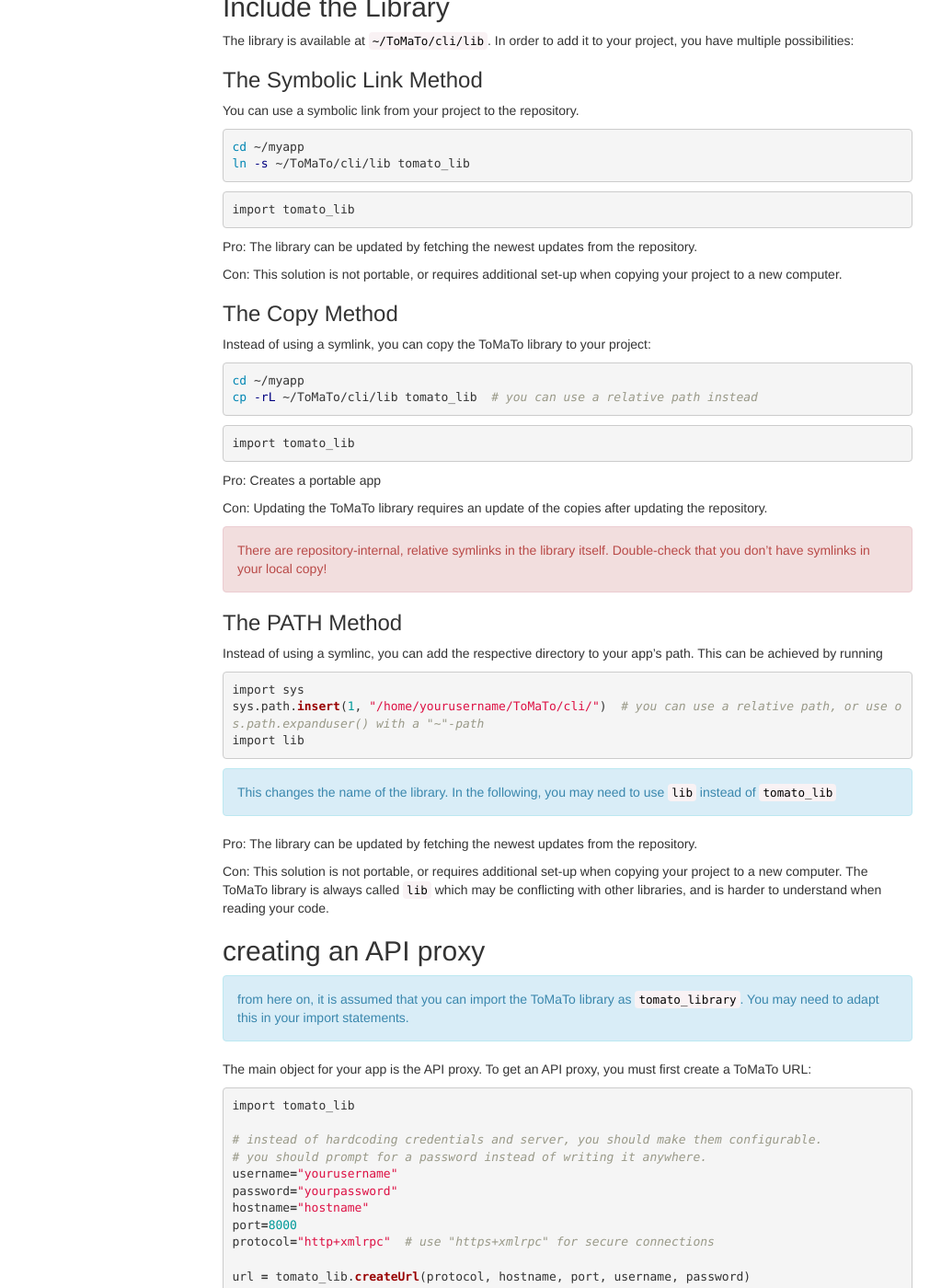
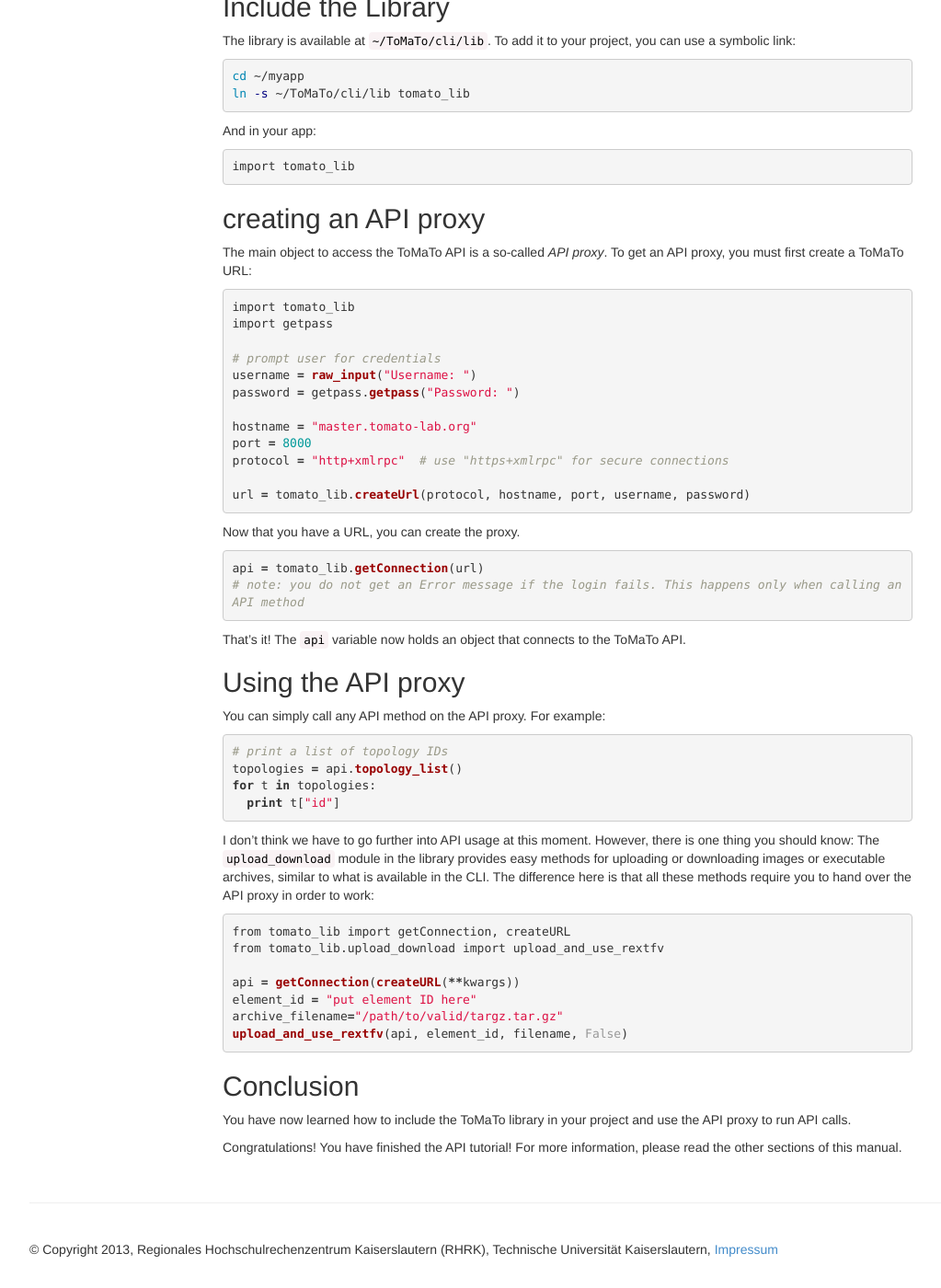
Before and after one commit to GLab/glab.github.io, a Jekyll site: the page built from manuals/dev/api_tutorial/api_lib.md, in a window 1280 px wide and 1400 px high, scrolled down 728 px. Shown: the whole window at 92% size, without its empty margins (38-1061 px from the left). Built offline with Jekyll 4.4.1, drawn with Linux system fonts in a browser that asks for light colours; some of the changed text lies outside the part shown.

````diff
--- a/_data/manuals.yml
+++ b/_data/manuals.yml
@@ -155,6 +155,9 @@ dev:
     - title: CLI Scripting
       id: api_tutorial/cli_scripts
       indent: 1
+    - title: ToMaTo Library
+      id: api_tutorial/api_lib
+      indent: 1
     - title: Examples
       id: examples
       indent: 0
--- a/manuals/dev/api_tutorial/api_lib.md
+++ b/manuals/dev/api_tutorial/api_lib.md
@@ -13,92 +13,48 @@ This tutorial will walk you through the steps of connecting your own Python prog
 ## Preparation
 
 We assume you already have started developing your own Python app. This means that there is a root module with multiple sub-modules. The folder structure may be something like this:
-```
+{% highlight bash %}
 ~/myapp/
-|
+│
 ├── somelib/
 │   └── __init__.py
 ├── __init__.py
 └── somefile.py
-```
+{% endhighlight %}
 
 Furthermore, it is assumed that you have cloned the git repository to `~/ToMaTo`.
 
 ## Include the Library
 
-The library is available at `~/ToMaTo/cli/lib`. In order to add it to your project, you have multiple possibilities:
-
-### The Symbolic Link Method
-
-You can use a symbolic link from your project to the repository.
+The library is available at `~/ToMaTo/cli/lib`. To add it to your project, you can use a symbolic link:
 
 {% highlight bash %}
 cd ~/myapp
 ln -s ~/ToMaTo/cli/lib tomato_lib
 {% endhighlight %}
 
-{% highlight python %}
-import tomato_lib
-{% endhighlight %}
-
-Pro: The library can be updated by fetching the newest updates from the repository.
-
-Con: This solution is not portable, or requires additional set-up when copying your project to a new computer.
-
-### The Copy Method
-
-Instead of using a symlink, you can copy the ToMaTo library to your project:
-
-{% highlight bash %}
-cd ~/myapp
-cp -rL ~/ToMaTo/cli/lib tomato_lib  # you can use a relative path instead
-{% endhighlight %}
+And in your app:
 
 {% highlight python %}
 import tomato_lib
 {% endhighlight %}
 
-Pro: Creates a portable app
-
-Con: Updating the ToMaTo library requires an update of the copies after updating the repository.
-
-{:.alert .alert-danger}
-There are repository-internal, relative symlinks in the library itself. Double-check that you don't have symlinks in your local copy!
-
-### The PATH Method
-
-Instead of using a symlinc, you can add the respective directory to your app's path. This can be achieved by running
-
-{% highlight python %}
-import sys
-sys.path.insert(1, "/home/yourusername/ToMaTo/cli/")  # you can use a relative path, or use os.path.expanduser() with a "~"-path
-import lib
-{% endhighlight %}
-
-{:.alert .alert-info}
-This changes the name of the library. In the following, you may need to use `lib` instead of `tomato_lib`
-
-Pro: The library can be updated by fetching the newest updates from the repository.
-
-Con: This solution is not portable, or requires additional set-up when copying your project to a new computer. The ToMaTo library is always called `lib` which may be conflicting with other libraries, and is harder to understand when reading your code.
 
 ## creating an API proxy
 
-{:.alert .alert-info}
-from here on, it is assumed that you can import the ToMaTo library as `tomato_library`. You may need to adapt this in your import statements.
-
-The main object for your app is the API proxy. To get an API proxy, you must first create a ToMaTo URL:
+The main object to access the ToMaTo API is a so-called _API proxy_. To get an API proxy, you must first create a ToMaTo URL:
 
 {% highlight python %}
 import tomato_lib
+import getpass
 
-# instead of hardcoding credentials and server, you should make them configurable.
-# you should prompt for a password instead of writing it anywhere.
-username="yourusername"
-password="yourpassword"
-hostname="hostname"
-port=8000
-protocol="http+xmlrpc"  # use "https+xmlrpc" for secure connections
+# prompt user for credentials
+username = raw_input("Username: ")
+password = getpass.getpass("Password: ")
+
+hostname = "master.tomato-lab.org"
+port = 8000
+protocol = "http+xmlrpc"  # use "https+xmlrpc" for secure connections
 
 url = tomato_lib.createUrl(protocol, hostname, port, username, password)
 {% endhighlight %}
@@ -124,18 +80,20 @@ for t in topologies:
   print t["id"]
 {% endhighlight %}
 
+I don't think we have to go further into API usage at this moment. However, there is one thing you should know: The `upload_download` module in the library provides easy methods for uploading or downloading images or executable archives, similar to what is available in the CLI. The difference here is that all these methods require you to hand over the API proxy in order to work:
 
-## Advanced Functions
-[TODO]
+{% highlight python %}
+from tomato_lib import getConnection, createURL
+from tomato_lib.upload_download import upload_and_use_rextfv
 
-## Catching Errors
-[TODO]
+api = getConnection(createURL(**kwargs))
+element_id = "put element ID here"
+archive_filename="/path/to/valid/targz.tar.gz"
+upload_and_use_rextfv(api, element_id, filename, False)
+{% endhighlight %}
 
 ## Conclusion
 
-You have now learned how to
-* Connect to the ToMaTo API
-* Run simple API functions
-* Use the editor as an information gathering tool while scripting
+You have now learned how to include the ToMaTo library in your project and use the API proxy to run API calls.
 
-In the [next tutorial](../first_topology), you will create and start your own topology using the CLI.
+Congratulations! You have finished the API tutorial! For more information, please read the other sections of this manual.
````
Also changed, not shown: manuals/dev/tools/lib.md (added, +132 -0 lines).
